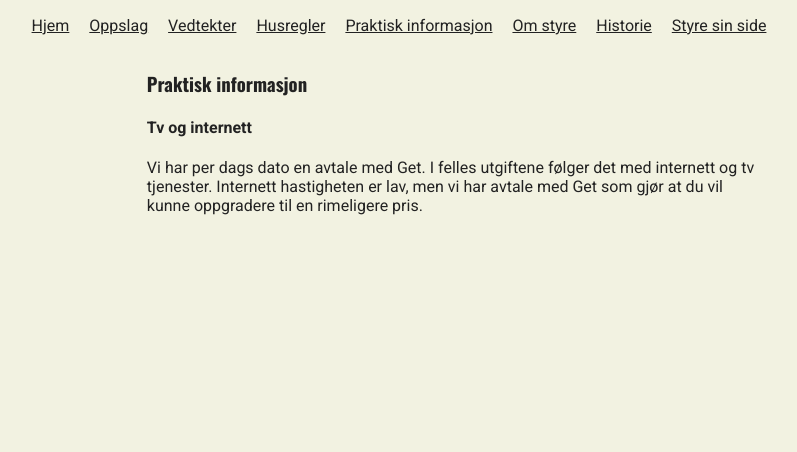
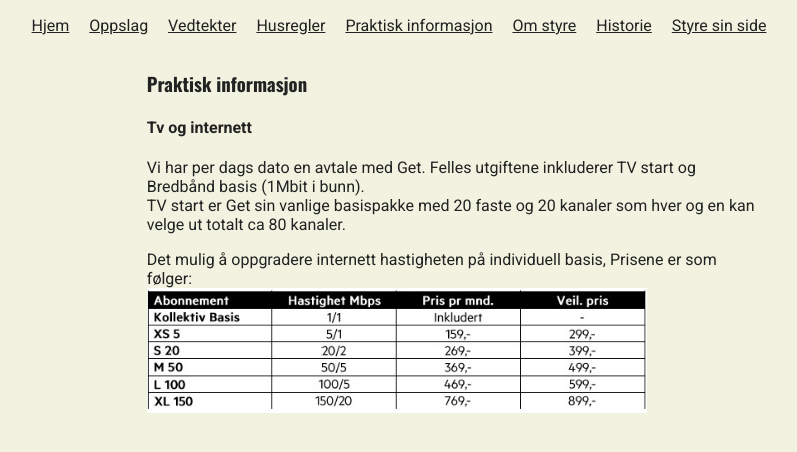
Before and after one commit to victorkj/toftesgate57, a plain HTML site: page praktiskinformasjon.html in a window 1280 px wide. Shown: the whole page, without its empty margins (253-1050 px from the left). Drawn offline with nearby package versions, Linux system fonts and the light colour scheme.

Commit message:
oppdatert Get informasjon

```diff
--- a/praktiskinformasjon.html
+++ b/praktiskinformasjon.html
@@ -26,7 +26,12 @@
 		<h3>Praktisk informasjon</h3>
 		<h4>Tv og internett</h4>
 		<p>
-			Vi har per dags dato en avtale med Get. I felles utgiftene følger det med internett og tv tjenester. Internett hastigheten er lav, men vi har avtale med Get som gjør at du vil kunne oppgradere til en rimeligere pris.
+			Vi har per dags dato en avtale med Get. Felles utgiftene inkluderer TV start og Bredb&aring;nd basis (1Mbit i bunn).<br />
+			TV start er Get sin vanlige basispakke med 20 faste og 20 kanaler som hver og en kan velge ut totalt ca 80 kanaler.
+		</p>
+		<p>
+			Det mulig &aring; oppgradere internett hastigheten p&aring; individuell basis, Prisene er som f&oslash;lger:<br />
+			<img src="prisget.jpg">
 		</p>
 	</div>
 </body>
```
Also changed, not shown: prisget.jpg (added).
